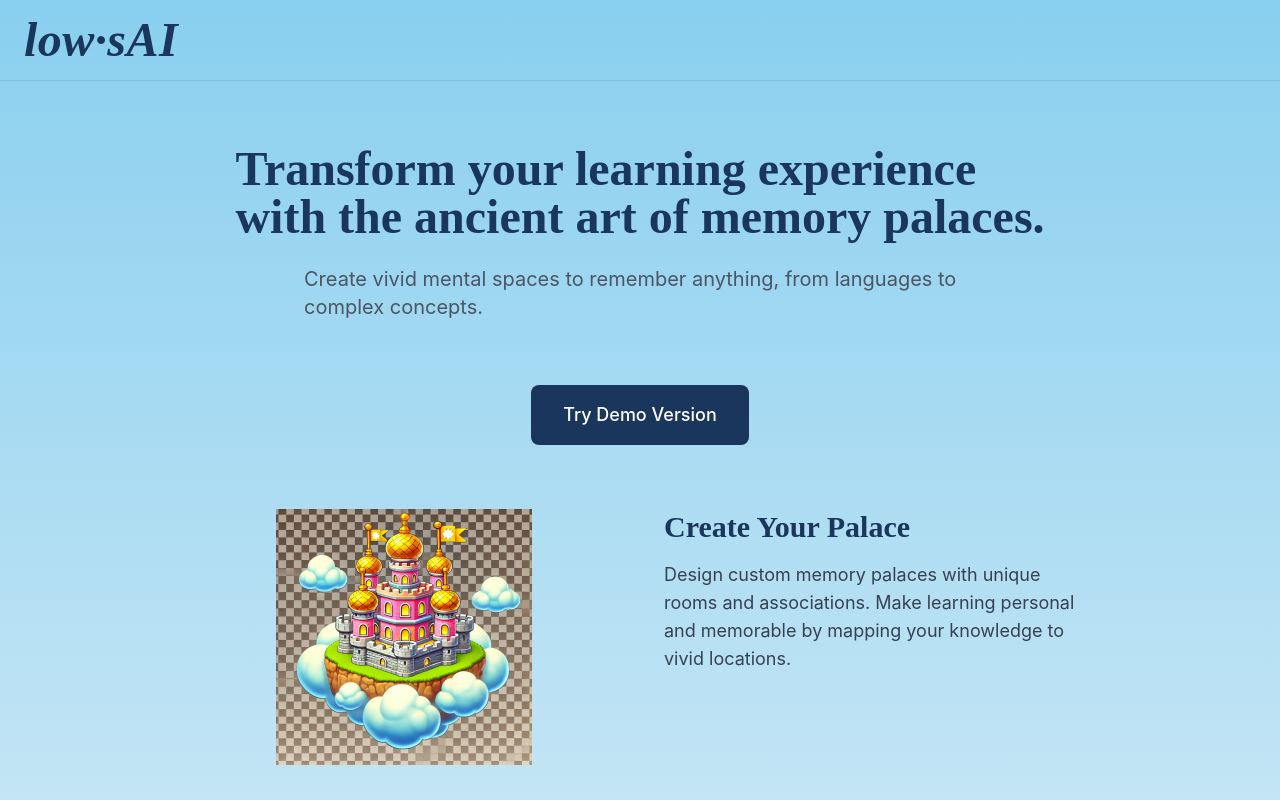
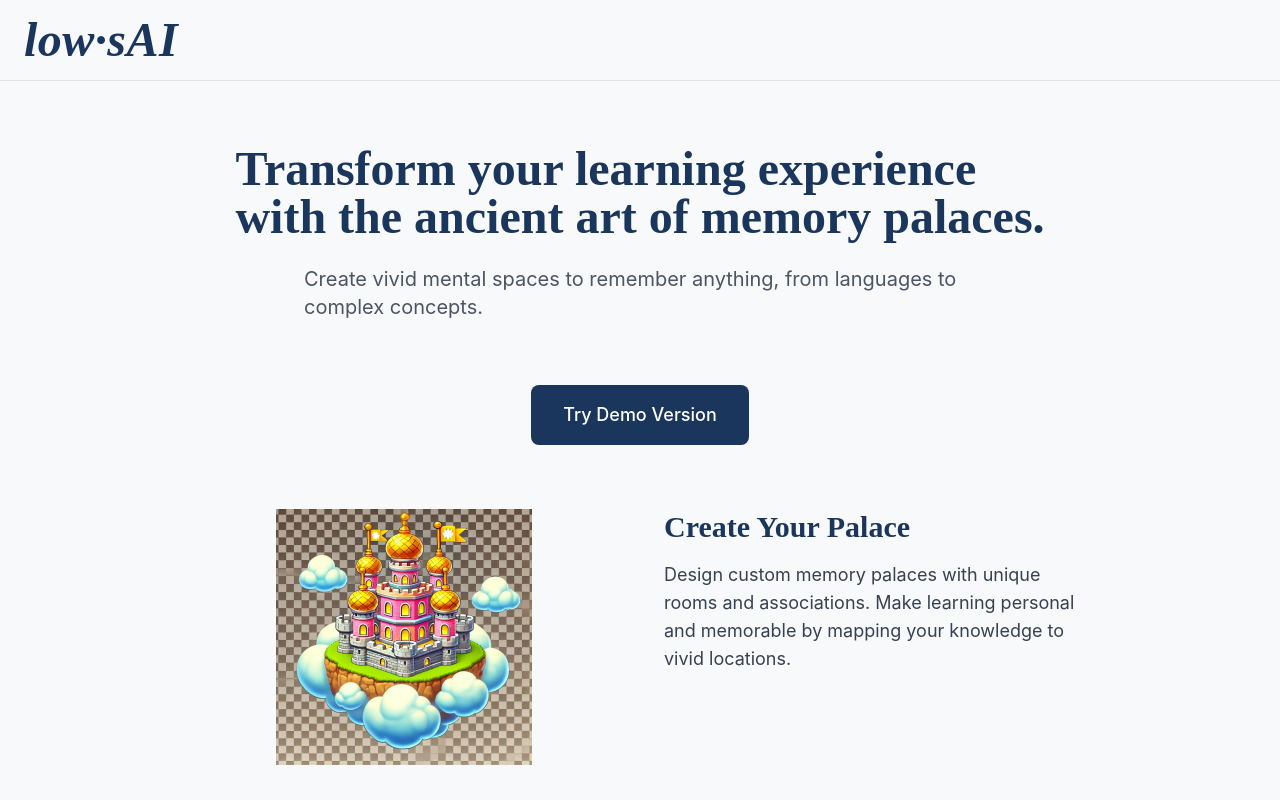
Before and after one commit to aaronipollock/memory-palace, a React (Create React App) app in the folder client/: page /login in a window 1280 px wide. Shown: the top 800 px of the page. Built offline with nearby package versions, Linux system fonts and the light colour scheme.

Commit message:
log out button color

```diff
--- a/client/src/components/NavBar.js
+++ b/client/src/components/NavBar.js
@@ -56,8 +56,7 @@
                         {isLoggedIn ? (
                             <button
                                 onClick={handleLogout}
-                                className="px-4 py-2 bg-secondary text-white rounded hover:bg-primary hover:text-white transition-colors duration-200"
-                                style={{ backgroundColor: 'var(--color-secondary)' }}
+                                className="px-4 py-2 bg-primary text-white rounded hover:bg-[#B8860B] transition-colors duration-200"
                             >
                                 Log Out
                             </button>
--- a/client/src/components/SavedRooms.js
+++ b/client/src/components/SavedRooms.js
@@ -182,7 +182,7 @@
     }
 
     return (
-        <div className="min-h-screen bg-gradient-to-b from-[#7877C6]/40 via-[#7877C6]/20 to-white">
+        <div className="min-h-screen bg-gradient-to-b from-[#EFBF04]/80 via-[#EFBF04]/20 to-white">
             <NavBar onLogout={handleLogout} />
             <div className="container mx-auto px-4 py-8">
                 <h1 className="text-3xl font-bold mb-6 text-center">
--- a/client/tailwind.config.js
+++ b/client/tailwind.config.js
@@ -6,12 +6,12 @@
   theme: {
     extend: {
       colors: {
-        primary: '#e4000f',     /* Mario Red */
-        secondary: '#5b8200',   /* Luigi Green */
-        background: '#89CFEF',  /* Mario Sky Blue */
-        text: '#333333',        /* Dark text */
-        accent1: '#F6B330',     /* Question Block Gold */
-        accent2: '#794044',     /* Castle Brown */
+        // primary: '#e4000f',     /* Mario Red */
+        // secondary: '#5b8200',   /* Luigi Green */
+        // background: '#89CFEF',  /* Mario Sky Blue */
+        // text: '#333333',        /* Dark text */
+        // accent1: '#F6B330',     /* Question Block Gold */
+        // accent2: '#794044',     /* Castle Brown */
         // primary: '#D35400',    // Burnt Orange
         // secondary: '#F39C12',  // Golden Yellow
         // background: '#FDF5E6', // Cream/Off-white
```
Also changed, not shown: client/public/images/Screenshot 2025-06-17 at 2.50.10 PM.png (added).
